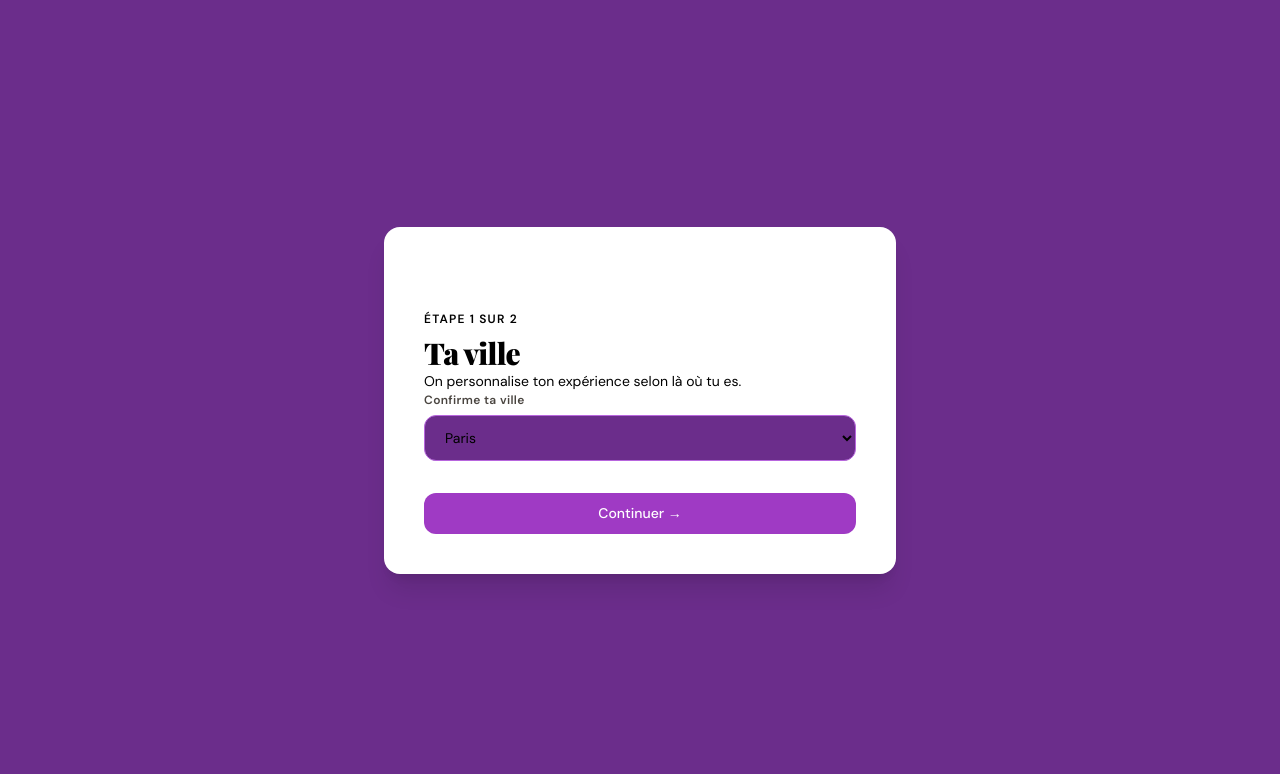
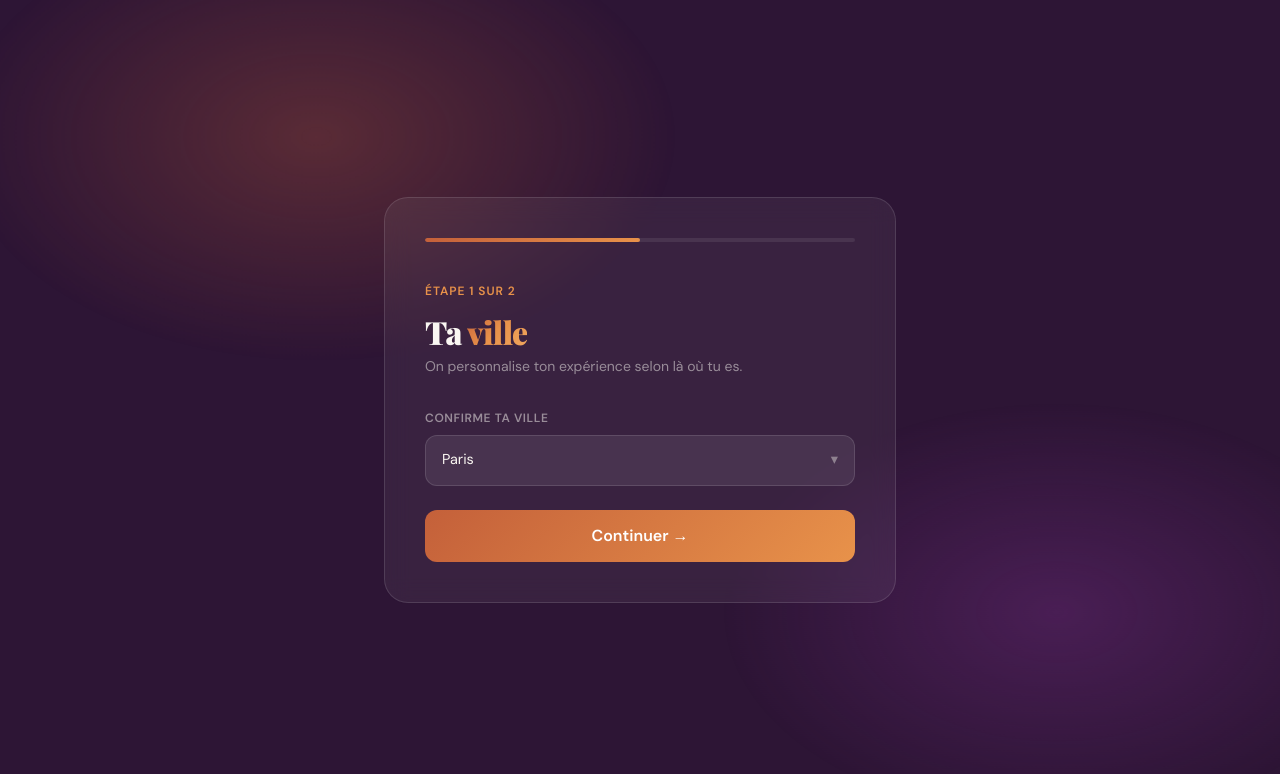
Before and after one commit to kourasoumare/frontend-Around-Activities-V2, a Next.js app: page /onboarding in a window 1280 px wide. Shown: the top 774 px of the page. Built offline with nearby package versions, Linux system fonts and the light colour scheme.

Commit message:
feat: lastGREAT modification

```diff
--- a/src/app/onboarding/page.tsx
+++ b/src/app/onboarding/page.tsx
@@ -8,7 +8,9 @@ export default function OnboardingPage() {
   const router = useRouter();
   const [step, setStep] = useState(1);
   const [city, setCity] = useState("Paris");
+  const [cityOpen, setCityOpen] = useState(false);
   const [selected, setSelected] = useState<string[]>([]);
+  const cities = ["Paris", "Lyon", "Bordeaux", "Marseille", "Toulouse", "Nantes", "Lille"];
 
   function toggleTag(tag: string) {
     setSelected((prev) =>
@@ -18,101 +20,126 @@ export default function OnboardingPage() {
 
   function handleFinish() {
     if (selected.length < 3) return;
-    // TODO: PUT /api/users/:id with city and interests
     router.push("/home");
   }
 
   return (
-    <div className="min-h-screen bg-bg flex items-center justify-center p-6">
-      <div className="bg-white rounded-2xl p-10 w-full max-w-lg shadow-xl">
-        {/* Progress bar */}
-        <div className="bg-bg-2 rounded-full h-1 mb-10 overflow-hidden">
-          <div
-            className="bg-tc h-full rounded-full transition-all duration-500"
-            style={{ width: step === 1 ? "50%" : "100%" }}
-          />
+    <div className="min-h-screen relative flex items-center justify-center p-6" style={{ background: "#2D1535" }}>
+
+      {/* Dégradés animés */}
+      <div className="fixed inset-0 pointer-events-none" style={{ zIndex: 0 }}>
+        <div className="absolute gradient-animated" style={{ width: "60%", height: "60%", top: "-10%", left: "-10%", background: "radial-gradient(ellipse, rgba(196,96,58,0.30) 0%, transparent 70%)" }} />
+        <div className="absolute gradient-animated" style={{ width: "50%", height: "50%", bottom: "0%", right: "-10%", background: "radial-gradient(ellipse, rgba(160,60,180,0.25) 0%, transparent 70%)", animationDelay: "-4s" }} />
       </div>
 
-        {/* Step 1 — City */}
+      <div className="relative z-10 w-full max-w-lg">
+
+        {/* Card */}
+        <div style={{ background: "rgba(255,255,255,0.06)", border: "1px solid rgba(255,255,255,0.12)", borderRadius: "1.5rem", padding: "2.5rem", backdropFilter: "blur(12px)" }}>
+
+          {/* Progress bar */}
+          <div style={{ background: "rgba(255,255,255,0.08)", borderRadius: "9999px", height: 4, marginBottom: "2.5rem", overflow: "hidden" }}>
+            <div style={{ background: "linear-gradient(135deg, #C4603A, #E8924A)", height: "100%", borderRadius: "9999px", width: step === 1 ? "50%" : "100%", transition: "width 0.4s ease" }} />
+          </div>
+
+          {/* Step 1 — Ville */}
           {step === 1 && (
-          <div className="animate-fade-up">
-            <div className="text-xs font-semibold text-tc tracking-widest uppercase mb-2">
+            <div>
+              <div style={{ fontSize: "0.75rem", fontWeight: 600, color: "#E8924A", letterSpacing: "0.08em", textTransform: "uppercase", marginBottom: "0.5rem" }}>
                 Étape 1 sur 2
               </div>
-            <h1 className="font-head text-3xl font-black tracking-tight mb-2">
-              Ta ville
+              <h1 className="font-head font-black tracking-tight mb-2" style={{ fontSize: "2rem", color: "#FAF7F2" }}>
+                Ta{" "}
+                <span style={{ background: "linear-gradient(135deg, #C4603A, #E8924A, #F0A860)", WebkitBackgroundClip: "text", backgroundClip: "text", WebkitTextFillColor: "transparent", color: "transparent" }}>ville</span>
               </h1>
-            <p className="text-ink-3 text-sm mb-8">
+              <p style={{ color: "rgba(250,247,242,0.5)", fontSize: "0.875rem", marginBottom: "2rem" }}>
                 On personnalise ton expérience selon là où tu es.
               </p>
 
-            <div>
-              <label className="form-label">Confirme ta ville</label>
-              <select
-                className="form-input"
-                value={city}
-                onChange={(e) => setCity(e.target.value)}
+              <label style={{ display: "block", fontSize: "0.75rem", fontWeight: 600, color: "rgba(250,247,242,0.5)", marginBottom: "0.5rem", letterSpacing: "0.05em" }}>
+                CONFIRME TA VILLE
+              </label>
+
+              {/* Custom dropdown */}
+              <div style={{ position: "relative", marginBottom: "1.5rem" }}>
+                <button
+                  type="button"
+                  onClick={() => setCityOpen(!cityOpen)}
+                  style={{ width: "100%", padding: "0.85rem 1rem", background: "rgba(255,255,255,0.08)", border: "1px solid rgba(255,255,255,0.12)", borderRadius: "0.75rem", color: "#FAF7F2", fontSize: "0.9rem", cursor: "pointer", fontFamily: "inherit", textAlign: "left", display: "flex", justifyContent: "space-between", alignItems: "center" }}
                 >
-                {["Paris", "Lyon", "Bordeaux", "Marseille", "Toulouse", "Nantes", "Lille"].map(
-                  (c) => (
-                    <option key={c} value={c}>
-                      {c}
-                    </option>
-                  )
+                  {city} <span style={{ color: "rgba(250,247,242,0.4)" }}>▾</span>
+                </button>
+                {cityOpen && (
+                  <div style={{ position: "absolute", top: "calc(100% + 4px)", left: 0, right: 0, background: "#1A0A2E", border: "1px solid rgba(255,255,255,0.12)", borderRadius: "0.75rem", overflow: "hidden", zIndex: 50 }}>
+                    {cities.map((c) => (
+                      <button key={c} type="button"
+                        onClick={() => { setCity(c); setCityOpen(false); }}
+                        style={{ width: "100%", padding: "0.75rem 1rem", background: city === c ? "rgba(196,96,58,0.20)" : "transparent", color: city === c ? "#E8924A" : "rgba(250,247,242,0.7)", border: "none", cursor: "pointer", fontFamily: "inherit", fontSize: "0.875rem", textAlign: "left", borderBottom: "1px solid rgba(255,255,255,0.05)" }}>
+                        {city === c ? "✓ " : ""}{c}
+                      </button>
+                    ))}
+                  </div>
                 )}
-              </select>
               </div>
 
               <button
-              className="btn btn-primary w-full justify-center py-3.5 mt-8"
                 onClick={() => setStep(2)}
+                style={{ width: "100%", padding: "0.9rem", background: "linear-gradient(135deg, #C4603A, #E8924A)", color: "#fff", border: "none", borderRadius: "0.75rem", fontWeight: 600, fontSize: "1rem", cursor: "pointer", fontFamily: "inherit" }}
               >
                 Continuer →
               </button>
             </div>
           )}
 
-        {/* Step 2 — Interests */}
+          {/* Step 2 — Intérêts */}
           {step === 2 && (
-          <div className="animate-fade-up">
-            <div className="text-xs font-semibold text-tc tracking-widest uppercase mb-2">
+            <div>
+              <div style={{ fontSize: "0.75rem", fontWeight: 600, color: "#E8924A", letterSpacing: "0.08em", textTransform: "uppercase", marginBottom: "0.5rem" }}>
                 Étape 2 sur 2
               </div>
-            <h1 className="font-head text-3xl font-black tracking-tight mb-2">
-              Tes centres d&apos;intérêt
+              <h1 className="font-head font-black tracking-tight mb-2" style={{ fontSize: "2rem", color: "#FAF7F2" }}>
+                Tes centres d&apos;
+                <span style={{ background: "linear-gradient(135deg, #C4603A, #E8924A, #F0A860)", WebkitBackgroundClip: "text", backgroundClip: "text", WebkitTextFillColor: "transparent", color: "transparent" }}>intérêt</span>
               </h1>
-            <p className="text-ink-3 text-sm mb-6">
+              <p style={{ color: "rgba(250,247,242,0.5)", fontSize: "0.875rem", marginBottom: "1.5rem" }}>
                 Choisis au moins 3 catégories qui te correspondent.
               </p>
 
-            <div className="flex flex-wrap gap-2 mb-4">
+              <div style={{ display: "flex", flexWrap: "wrap", gap: "0.5rem", marginBottom: "1.25rem" }}>
                 {INTERESTS.map((tag) => (
                   <button
                     key={tag}
                     onClick={() => toggleTag(tag)}
-                  className={`px-4 py-2 rounded-full text-sm font-medium border-2 transition-all duration-200 ${
-  selected.includes(tag)
-    ? "border-purple-700 bg-purple-700 text-white scale-105 shadow-md"
-    : "border-black bg-white text-black hover:border-purple-700 hover:text-purple-700"
-}`}
+                    style={{
+                      padding: "0.5rem 1rem", borderRadius: "9999px", fontSize: "0.82rem", fontWeight: 500,
+                      cursor: "pointer", fontFamily: "inherit", transition: "all 0.2s",
+                      border: selected.includes(tag) ? "2px solid #C4603A" : "2px solid rgba(255,255,255,0.12)",
+                      background: selected.includes(tag) ? "rgba(196,96,58,0.20)" : "rgba(255,255,255,0.05)",
+                      color: selected.includes(tag) ? "#E8924A" : "rgba(250,247,242,0.6)",
+                    }}
                   >
-                  {tag}
+                    {selected.includes(tag) ? `✓ ${tag}` : tag}
                   </button>
                 ))}
               </div>
 
               {selected.length >= 3 && (
-              <p className="text-sm text-tc font-medium mb-2">
+                <p style={{ color: "#E8924A", fontSize: "0.82rem", fontWeight: 500, marginBottom: "1rem" }}>
                   ✓ Super ! {selected.length} sélectionné{selected.length > 1 ? "s" : ""}.
                 </p>
               )}
 
               <button
-              className={`btn w-full justify-center py-3.5 mt-4 ${
-                selected.length >= 3 ? "btn-primary" : "btn-secondary opacity-60"
-              }`}
                 onClick={handleFinish}
                 disabled={selected.length < 3}
+                style={{
+                  width: "100%", padding: "0.9rem",
+                  background: selected.length >= 3 ? "linear-gradient(135deg, #C4603A, #E8924A)" : "rgba(255,255,255,0.08)",
+                  color: selected.length >= 3 ? "#fff" : "rgba(250,247,242,0.3)",
+                  border: "none", borderRadius: "0.75rem", fontWeight: 600,
+                  fontSize: "1rem", cursor: selected.length >= 3 ? "pointer" : "not-allowed",
+                  fontFamily: "inherit", transition: "all 0.2s",
+                }}
               >
                 Terminer et explorer →
               </button>
@@ -120,5 +147,6 @@ export default function OnboardingPage() {
           )}
         </div>
       </div>
+    </div>
   );
 }
--- a/src/app/page.tsx
+++ b/src/app/page.tsx
@@ -15,18 +15,10 @@ export default function LandingPage() {
   Pour les nouveaux arrivants en France
 </div>
 
-          <h1
-  className="font-head font-black leading-[1.02] tracking-tight"
-  style={{ fontSize: "clamp(3rem, 7vw, 5.5rem)", marginBottom: "3rem" }}
->
-  <span style={{ color: "#FAF7F2" }}>Nouvelle ville,</span>
-  <br />
-  <span style={{ color: "#FAF7F2" }}>
-    nouvelles{" "}
-    <span style={{ background: "linear-gradient(135deg, #C4603A, #E8924A, #F0A860)", WebkitBackgroundClip: "text", WebkitTextFillColor: "transparent" }}>
-      aventures.
-    </span>
-  </span>
+          <h1 className="font-head font-black leading-[1.02] tracking-tight mb-8" style={{ fontSize: "clamp(3rem, 7vw, 5.5rem)" }}>
+  <span style={{ color: "#FAF7F2" }}>Nouvelle ville,</span><br />
+<span style={{ color: "#FAF7F2" }}>nouvelles </span>
+<span style={{ background: "linear-gradient(135deg, #C4603A, #E8924A, #F0A860)", WebkitBackgroundClip: "text", backgroundClip: "text", WebkitTextFillColor: "transparent", color: "transparent" }}>aventures.</span>
 </h1>
 
 <p style={{ fontSize: "1.1rem", color: "rgba(255,255,255,0.8)", lineHeight: 1.75, marginBottom: "3.5rem", maxWidth: "520px" }}>
--- a/src/styles/globals.css
+++ b/src/styles/globals.css
@@ -4,9 +4,9 @@
 /* ── Variables CSS ───────────────────────────────────────── */
 :root {
   /* Couleur principale */
-  --tc: #9f3ac4;
+  --tc: #c07ed4;
   --tc-light: #F0D5C8;
-  --tc-dark: #b240bc;
+  --tc-dark: #E8924A;
 
   /* Backgrounds */
   --bg: #6B2D8B;
```
Also changed, not shown: src/app/mot-de-passe-oublie/page.tsx (+42 -18 lines). Lines whose indentation alone changed are shown as unchanged.
